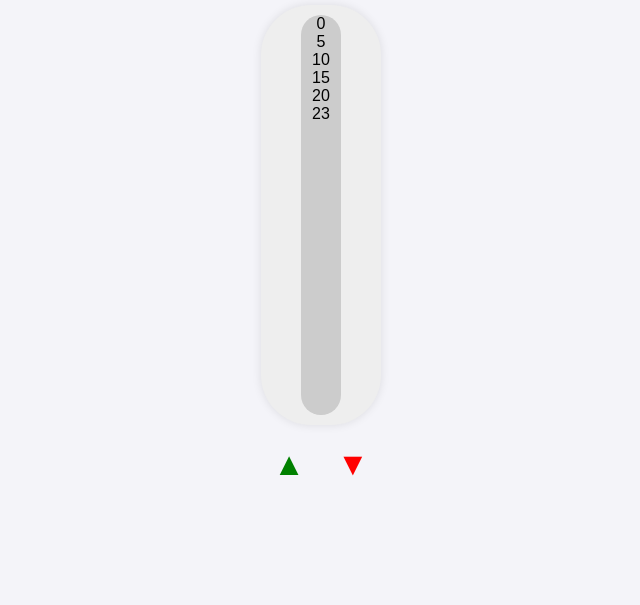
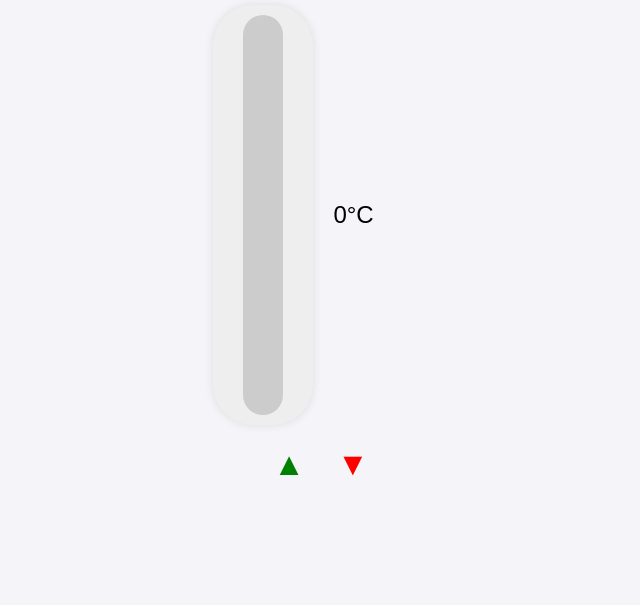
Before and after one commit to KDABlue/Cuddle-o-meter, a plain HTML site: page index.html in a window 1280 px wide. Shown: the part 195-800 px from the top of the page, without its empty margins (319-959 px from the left). Drawn offline with Linux system fonts and the light colour scheme.

Commit message:
Update styles.css

```diff
--- a/styles.css
+++ b/styles.css
@@ -17,15 +17,19 @@
     transition: color 0.5s ease;
 }
 
+.thermometer-container {
+    display: flex;
+    align-items: center;
+}
+
 .thermometer {
     position: relative;
-    width: 100px;
+    width: 80px;
     height: 400px;
     background: #eee;
-    border-radius: 50px;
+    border-radius: 40px;
     padding: 10px;
     box-shadow: 0 0 10px rgba(0, 0, 0, 0.1);
-    margin: 0 auto;
 }
 
 .scale {
@@ -47,15 +51,23 @@
     transition: height 0.5s ease;
 }
 
+.marks {
+    position: absolute;
+    width: 100%;
+    height: 100%;
+}
+
+.mark {
+    position: absolute;
+    left: 100%;
+    width: 20px;
+    font-size: 14px;
+    text-align: left;
+}
+
 #temperature-display {
-    position: absolute;
-    top: 10px;
-    left: 50%;
-    transform: translateX(-50%);
     font-size: 1.5em;
-    background: rgba(255, 255, 255, 0.8);
-    padding: 5px 10px;
-    border-radius: 5px;
+    margin-left: 20px;
 }
 
 .controls {
```
